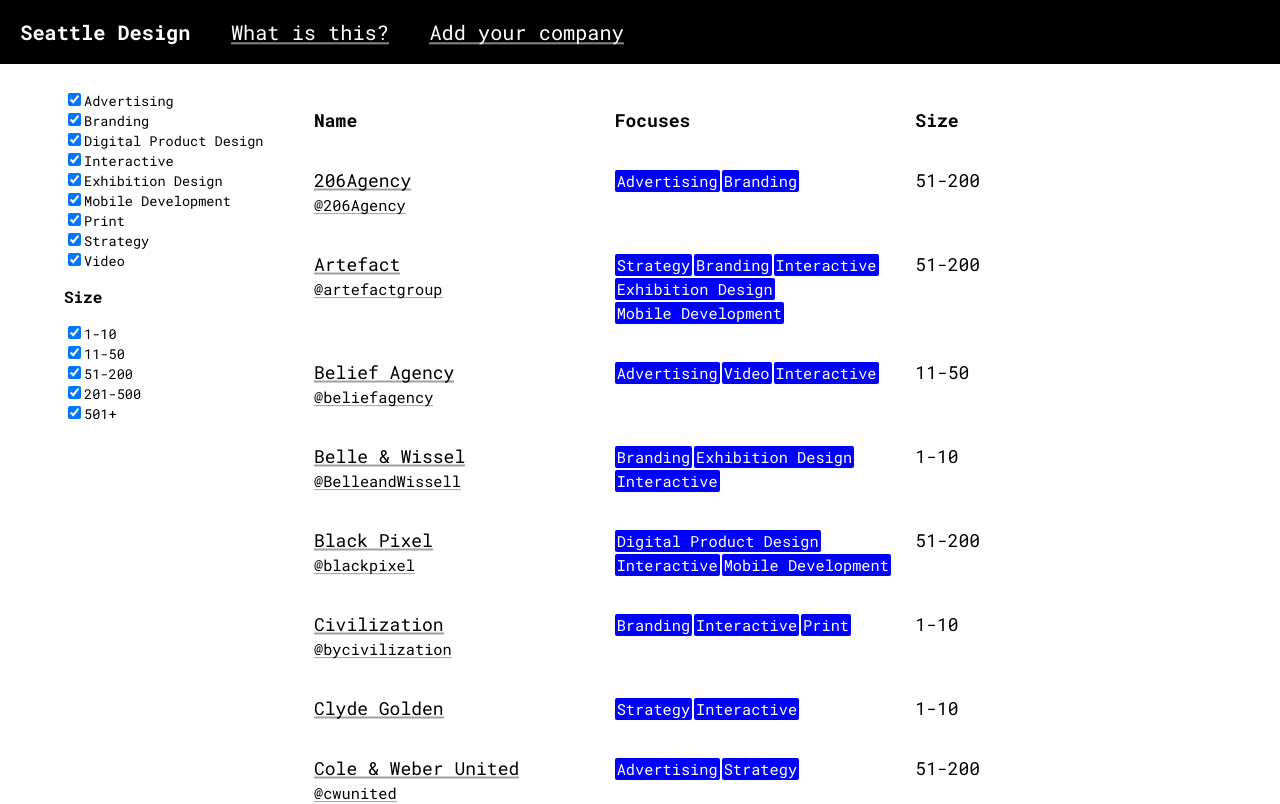
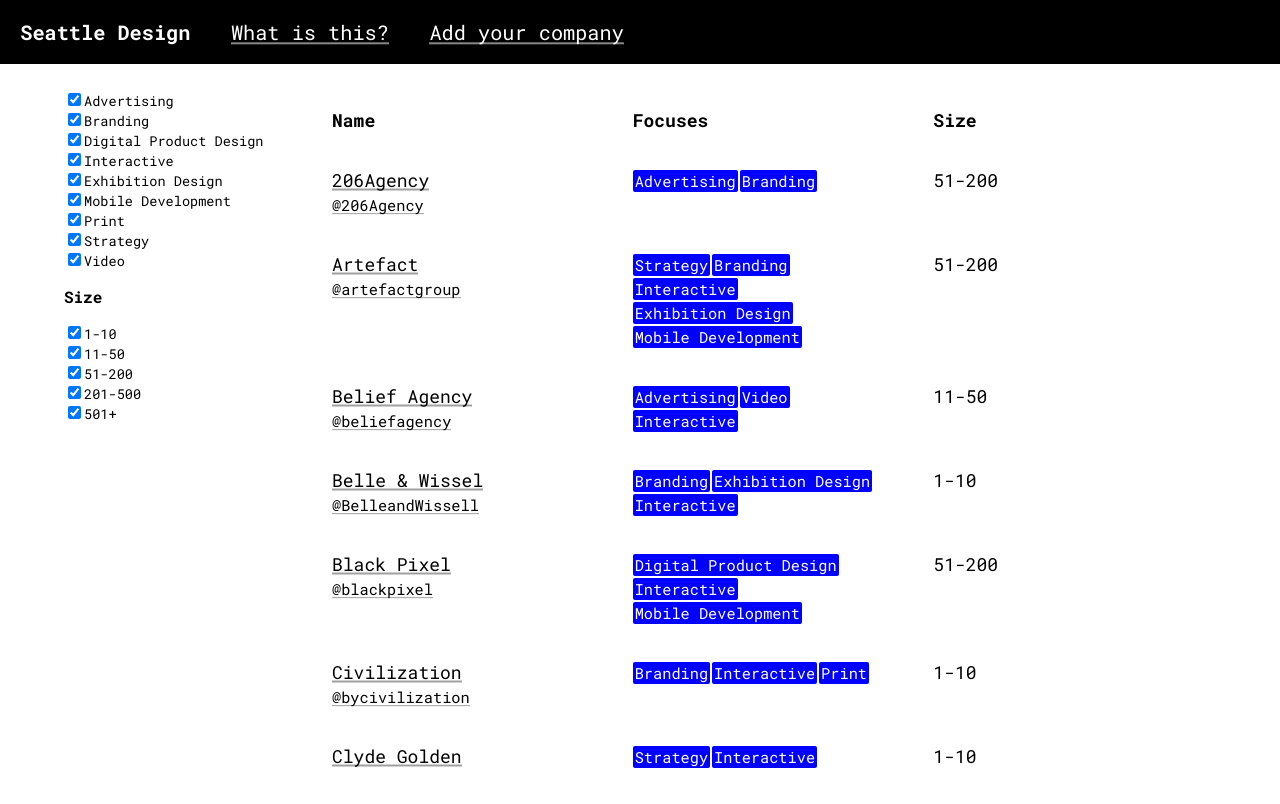
Before and after one commit to seattledesigninfo/seattledesign.info, a React (Create React App) app: page / in a window 1280 px wide. Shown: the top 804 px of the page. Built offline with nearby package versions, Linux system fonts and the light colour scheme.

Commit message:
Update style

```diff
--- a/src/styles.css
+++ b/src/styles.css
@@ -40,16 +40,17 @@ li {
 
 label {
   cursor: pointer;
+  transition: color 150ms ease-in-out;
 }
 
 .company {
   display: flex;
   overflow: hidden;
-  padding: 1em 0;
 }
 
 .company > div {
   flex: 1;
+  padding: 1em;
 }
 
 .company-filter {
```
